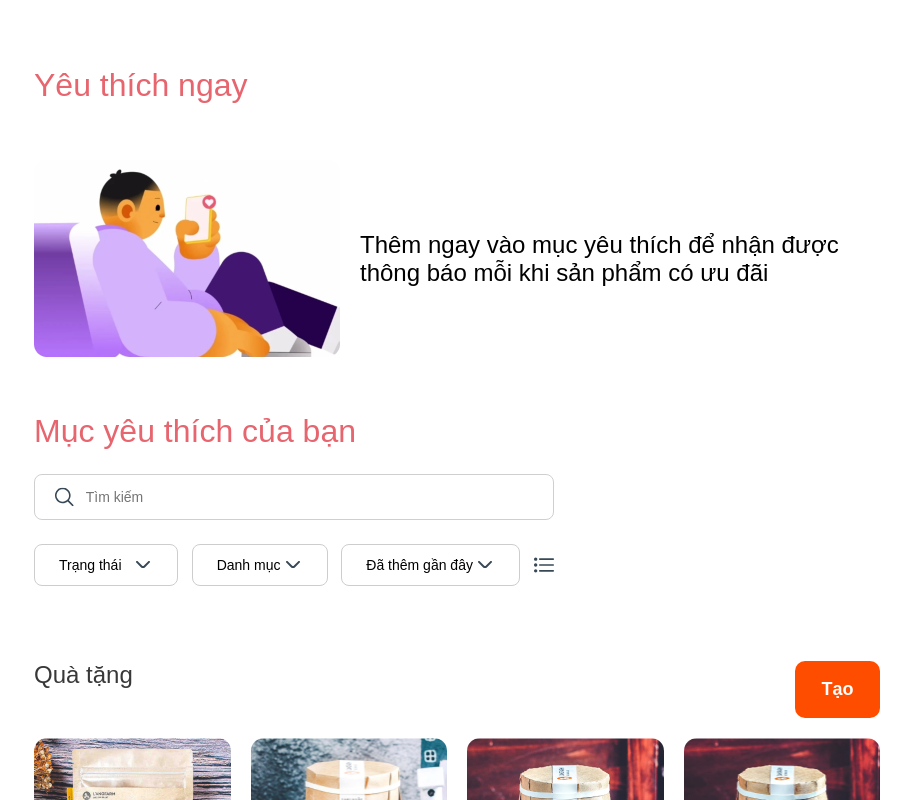
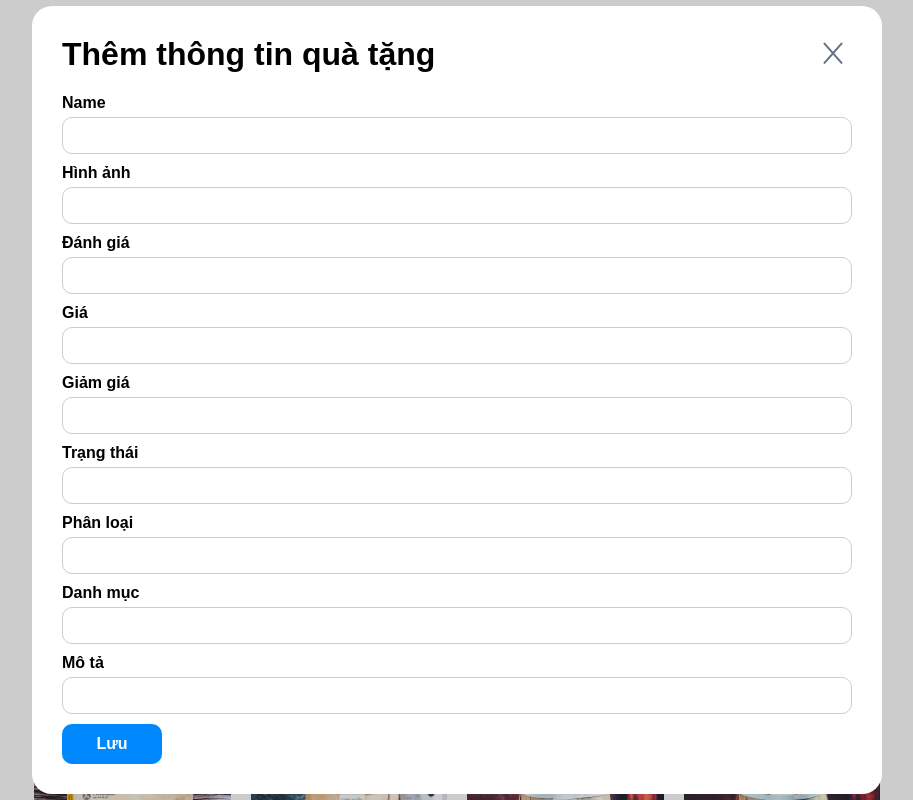
Before and after one commit to PhuongNguyen61/CIJS98, a React (Vite) app in the folder Gifts/: page / in a window 1280 px wide. Both pictures are taken after a click on the button "Tạo". Shown: the top 800 px of the page, without its empty margins (183-1096 px from the left). Built offline with nearby package versions, Linux system fonts and the light colour scheme.

Commit message:
lesson06

```diff
--- a/Gifts/src/App.css
+++ b/Gifts/src/App.css
@@ -6,7 +6,8 @@
     margin: auto;
 }
 
-.container:has(.modalGift) {
+.container:has(.modalGift),
+.container:has(.modalCreateGift) {
     height: 100vh;
     overflow-y: hidden;
 }
--- a/Gifts/src/App.jsx
+++ b/Gifts/src/App.jsx
@@ -4,10 +4,12 @@ import Filter from './components/filter'
 import GiftItem from './components/giftItem'
 import Pagination from './components/pagination'
 import ModalGift from './components/modalGift'
+import ModalCreateGift from './components/modalCreateGift'
 import {listGift} from './data'
 import './App.css'
 
 function App() {
+  // modalGift
   const [modalGift, setModalGift] = useState({
     open: false,
     data: null
@@ -22,15 +24,39 @@ function App() {
     }} />
   }
 
+  // modalCreateGift
+  const [modalCreateGift, setModalCreateGift] = useState(false)
+  const [newGift, setNewGift] = useState({
+    name: '',
+    image: '',
+    rating: '',
+    price: '',
+    saleOff: '',
+    status: '',
+    type: '',
+    category: '',
+    desc: '',
+    createdAt: new Date()
+  })
+  let viewModalCreateGift =null
+  if (modalCreateGift) {
+    viewModalCreateGift = <ModalCreateGift
+    closeModalCreateGift={() => {
+      setModalCreateGift(false)}}
+    gift={newGift}
+    setNewGift={setNewGift}/>
+  }
+
   return (
     <div className='container'>
+      {viewModalCreateGift}
       {viewModalGift}
       <LikeNow />
       <Filter />
       <div className='groupGiftItem'>
         <div className='rowCreate'>
           <h1>Quà tặng</h1>
-          <button>Tạo</button>
+          <button onClick={() => {setModalCreateGift(true)}}>Tạo</button>
         </div>
         <div className='gifts'>
           <div class="gift1">
--- /dev/null
+++ b/Gifts/src/components/modalCreateGift/index.jsx
@@ -0,0 +1,69 @@
+import './style.css'
+import IconClose from '../../icons/iconClose'
+
+const ModalCreateGift = (props) => {
+    const handleChange = (e) => {
+        props.gift[e.target.name] = e.target.value
+        props.setNewGift({
+            ...props.gift
+        })
+    }
+    const handleSubmit = (e) => {
+        e.preventDefault()
+        props.closeModalCreateGift();
+        console.log(props.gift);
+    }
+    return (
+        <div className='modalCreateGift'>
+            <div className="content">
+                <div className='top'>
+                    <h1>Thêm thông tin quà tặng</h1>
+                    <button className='btnClose' onClick={props.closeModalCreateGift}><IconClose /></button>
+                </div>
+                <div>
+                    <form className='formCreateGift' onSubmit={handleSubmit}>
+                        <div className='row'>
+                            <label htmlFor="name">Name</label>
+                            <input type="text" id='name' value={props.gift.name} name='name' onChange={handleChange}/>
+                        </div>
+                        <div className='row'>
+                            <label htmlFor="image">Hình ảnh</label>
+                            <input type="text" id='image' value={props.gift.image} name='image' onChange={handleChange}/>
+                        </div>
+                        <div className='row'>
+                            <label htmlFor="rating">Đánh giá</label>
+                            <input type="number" id='rating' max={5} min={0} value={props.gift.rating} name='rating' onChange={handleChange}/>
+                        </div>
+                        <div className='row'>
+                            <label htmlFor="price">Giá</label>
+                            <input type="text" id='price' value={props.gift.price} name='price' onChange={handleChange}/>
+                        </div>
+                        <div className='row'>
+                            <label htmlFor="saleOff">Giảm giá</label>
+                            <input type="text" id='saleOff' value={props.gift.saleOff} name='saleOff' onChange={handleChange}/>
+                        </div>
+                        <div className='row'>
+                            <label htmlFor="status">Trạng thái</label>
+                            <input type="text" id='status' value={props.gift.status} name='status' onChange={handleChange}/>
+                        </div>
+                        <div className='row'>
+                            <label htmlFor="type">Phân loại</label>
+                            <input type="text" id='type' value={props.gift.type} name='type' onChange={handleChange}/>
+                        </div>
+                        <div className='row'>
+                            <label htmlFor="category">Danh mục</label>
+                            <input type="text" id='category' value={props.gift.category} name='category' onChange={handleChange}/>
+                        </div>
+                        <div className='row'>
+                            <label htmlFor="desc">Mô tả</label>
+                            <input type="text" id='desc' value={props.gift.desc} name='desc' onChange={handleChange}/>
+                        </div>
+                        <button className='btnSave'>Lưu</button>
+                    </form>
+                </div>
+            </div>
+        </div>
+    )
+}
+
+export default ModalCreateGift
--- /dev/null
+++ b/Gifts/src/components/modalCreateGift/style.css
@@ -0,0 +1,80 @@
+/* modalCreateGift */
+.modalCreateGift {
+    position: fixed;
+    top: 0;
+    left: 0;
+    z-index: 1000;
+    width: 100vw;
+    height: 100vh;
+    background-color: rgba(0, 0, 0, 0.2);
+    display: flex;
+    /* overflow-y: scroll; */
+}
+
+/* content */
+.modalCreateGift .content {
+    width: 850px;
+    margin: auto;
+    background-color: white;
+    border-radius: 20px;
+    padding: 30px;
+}
+
+/* top */
+.modalCreateGift .content .top {
+    display: flex;
+    align-items: center;
+    justify-content: space-between;
+}
+
+.modalCreateGift .content .top .btnClose {
+    width: 37.33px;
+    height: 37.33px;
+    background-color: transparent;
+    border: none;
+}
+
+.modalCreateGift .content .top .btnClose:hover {
+    cursor: pointer;
+    opacity: 0.75;
+}
+
+/* formCreateGift */
+.modalCreateGift .content .formCreateGift {
+    margin-top: 20px;
+}
+
+.modalCreateGift .content .formCreateGift .row {
+    display: flex;
+    flex-direction: column;
+    margin-bottom: 10px;
+    gap: 5px;
+}
+
+.modalCreateGift .content .formCreateGift .row label {
+    font-size: 16px;
+    font-weight: bold;
+}
+
+.modalCreateGift .content .formCreateGift .row input {
+    padding: 10px;
+    border: 1px solid #CDCDCD;
+    border-radius: 10px;
+    outline: none;
+}
+
+.modalCreateGift .content .formCreateGift button {
+    width: 100px;
+    height: 40px;
+    font-size: 16px;
+    font-weight: bold;
+    color: white;
+    background-color: #0089FF;
+    border: none;
+    border-radius: 10px;
+}
+
+.modalCreateGift .content .formCreateGift button:hover {
+    cursor: pointer;
+    opacity: 0.75;
+}
--- a/Gifts/src/components/modalGift/index.jsx
+++ b/Gifts/src/components/modalGift/index.jsx
@@ -1,3 +1,4 @@
+import { useState } from 'react'
 import IconTrash from '../../icons/iconTrash'
 import IconClose from '../../icons/iconClose'
 import IconStarFull from '../../icons/iconStarFull'
@@ -51,6 +52,17 @@ const getRating = {
 }
 
 const ModalGift = (props) => {
+    const [comment, setComment] = useState('')
+    const giftName = props.gift.name
+    const handleCommentChange = (e) => {
+        setComment(e.target.value)
+    }
+    const handleSubmit = () => {
+        console.log('comment:', comment)
+        console.log('name:', giftName)
+        setComment('')
+    }
+
     return (
         <div className='modalGift'>
             <div className='content'>
@@ -87,7 +99,7 @@ const ModalGift = (props) => {
                             </div>
                         </div>
                     </div>
-                    <p className='desc'>{props.gift.description}</p>
+                    <p className='desc'>{props.gift.desc}</p>
                 </div>
                 <div className='groupNote'>
                     <div className='typeNote'>
@@ -95,14 +107,14 @@ const ModalGift = (props) => {
                             <img src={UserImage1} alt="" />
                             <p>John Doe</p>
                         </div>
-                        <textarea name="" id="">Sản phẩm này sẽ mua tặng cho gia đình sau ngày 15 nè!</textarea>
+                        <textarea value={comment} onChange={handleCommentChange} placeholder='Viết bình luận...'></textarea>
                         <div className='groupAction2'>
                             <div className="groupMakeStyle">
                                 <IconMakeBold />
                                 <IconMakeItalic />
                                 <IconMakeLink />
                             </div>
-                            <button className='comment'>Comment</button>
+                            <button className='comment' onClick={handleSubmit}>Comment</button>
                         </div>
                     </div>
                     <p style={{fontSize:'26px', fontWeight:'600'}}>Ghi chú</p>
--- a/Gifts/src/data.js
+++ b/Gifts/src/data.js
@@ -8,7 +8,7 @@ const listGift = [
         saleOff: 0.15,
         status: 'SELLING',
         type: 'SMALL',
-        description: 'Đây là mô tả của sản phẩm này',
+        desc: 'Đây là mô tả của sản phẩm này',
         category: 'Hạt',
         createdAt: new Date()
     },
@@ -21,7 +21,7 @@ const listGift = [
         saleOff: 0.1,
         status: 'SELLING',
         type: 'MIDDLE',
-        description: 'Đây là mô tả của sản phẩm này',
+        desc: 'Đây là mô tả của sản phẩm này',
         category: 'Hạt',
         createdAt: new Date()
     },
@@ -34,7 +34,7 @@ const listGift = [
         saleOff: 0.1,
         status: 'SELLING',
         type: 'LARGE',
-        description: 'Đây là mô tả của sản phẩm này',
+        desc: 'Đây là mô tả của sản phẩm này',
         category: 'Hạt',
         createdAt: new Date()
     },
@@ -47,7 +47,7 @@ const listGift = [
         saleOff: 0.05,
         status: 'SELLING',
         type: 'SMALL',
-        description: 'Đây là mô tả của sản phẩm này',
+        desc: 'Đây là mô tả của sản phẩm này',
         category: 'Hạt',
         createdAt: new Date()
     },
@@ -60,7 +60,7 @@ const listGift = [
         saleOff: 0.2,
         status: 'SELLING',
         type: 'SMALL',
-        description: 'Đây là mô tả của sản phẩm này',
+        desc: 'Đây là mô tả của sản phẩm này',
         category: 'Trà',
         createdAt: new Date()
     },
@@ -73,7 +73,7 @@ const listGift = [
         saleOff: 0.15,
         status: 'SELLING',
         type: 'MIDDLE',
-        description: 'Đây là mô tả của sản phẩm này',
+        desc: 'Đây là mô tả của sản phẩm này',
         category: 'Trà',
         createdAt: new Date()
     },
@@ -86,7 +86,7 @@ const listGift = [
         saleOff: 0.15,
         status: 'SELLING',
         type: 'MIDDLE',
-        description: 'Đây là mô tả của sản phẩm này',
+        desc: 'Đây là mô tả của sản phẩm này',
         category: 'Trà',
         createdAt: new Date()
     },
@@ -99,7 +99,7 @@ const listGift = [
         saleOff: 0.2,
         status: 'SELLING',
         type: 'MIDDLE',
-        description: 'Đây là mô tả của sản phẩm này',
+        desc: 'Đây là mô tả của sản phẩm này',
         category: 'Trà',
         createdAt: new Date()
     }
```
